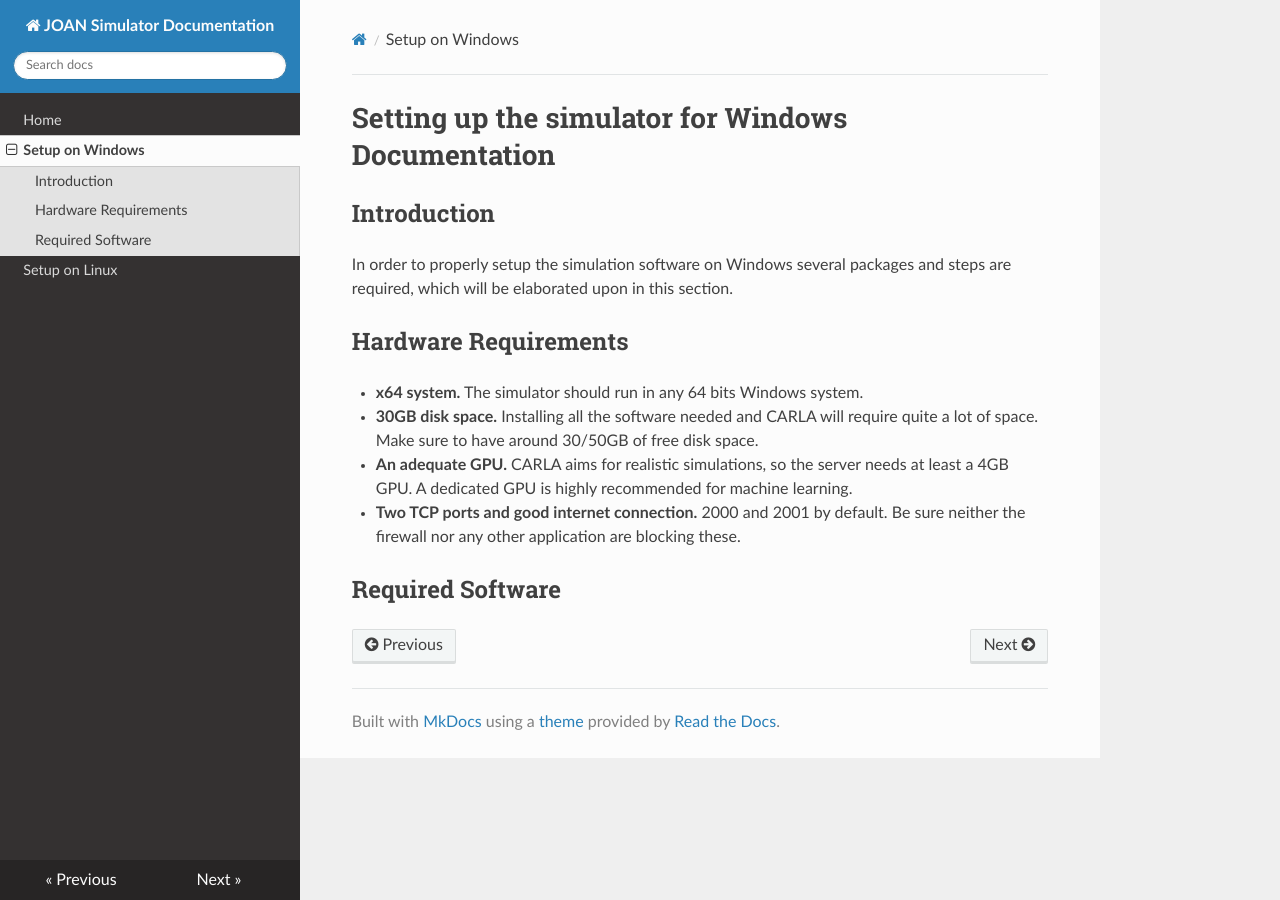
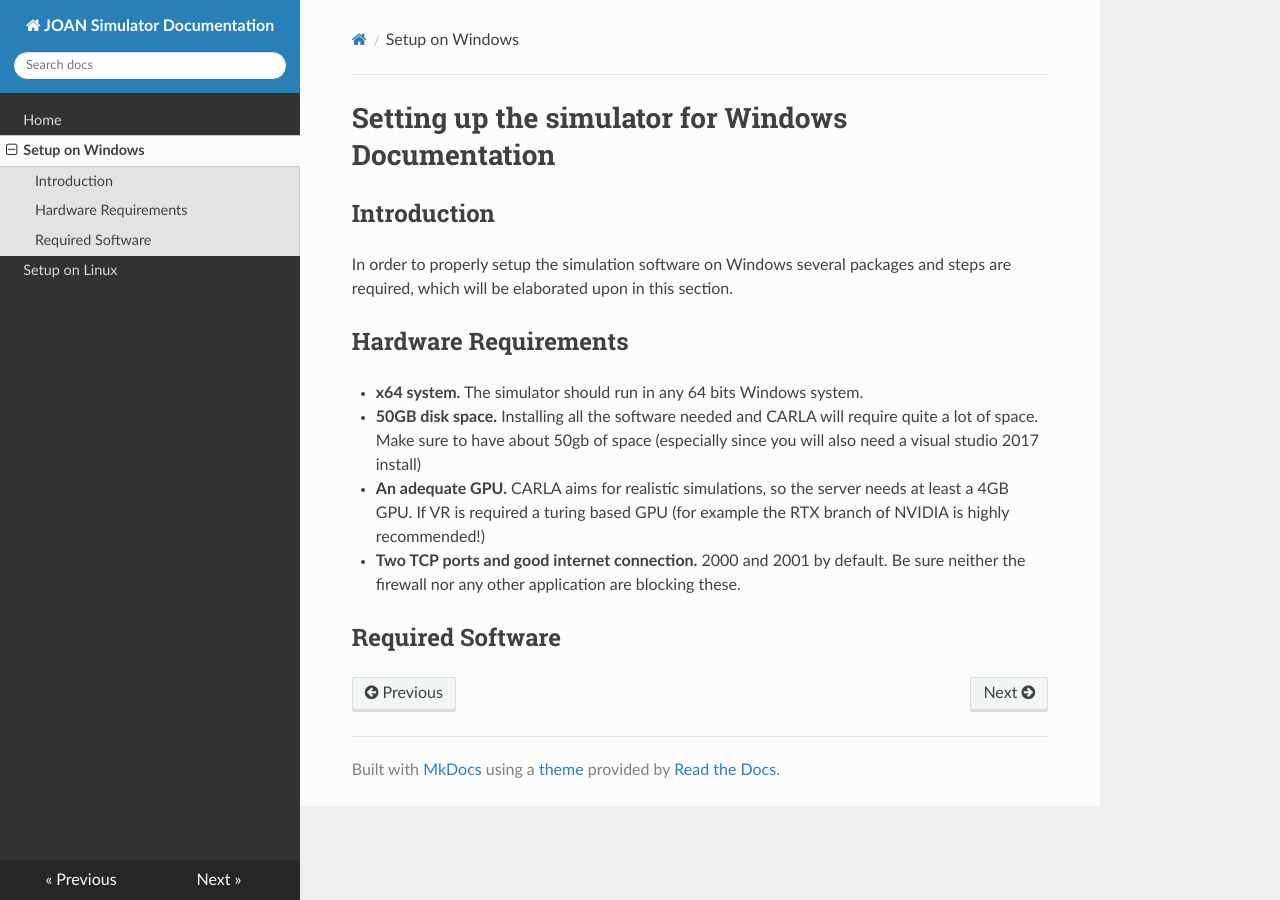
Before and after one commit to tud-hri/joan, an MkDocs documentation site: the page built from docs/winsetup.md, in a window 1280 px wide. Built offline with MkDocs 1.6.1, drawn with Linux system fonts in a browser that asks for light colours; nearby versions of some CDN libraries.

Commit message:
Changed winsetup doc

```diff
--- a/docs/winsetup.md
+++ b/docs/winsetup.md
@@ -5,7 +5,9 @@ In order to properly setup the simulation software on Windows several packages a
 
 ## Hardware Requirements
 * __x64 system.__ The simulator should run in any 64 bits Windows system.
-* __30GB disk space.__ Installing all the software needed and CARLA will require quite a lot of space. Make sure to have around 30/50GB of free disk space.
-* __An adequate GPU.__ CARLA aims for realistic simulations, so the server needs at least a 4GB GPU. A dedicated GPU is highly recommended for machine learning.
+* __50GB disk space.__ Installing all the software needed and CARLA will require quite a lot of space. Make sure to have about 50gb of space (especially since you will also need a visual studio 2017 install)
+* __An adequate GPU.__ CARLA aims for realistic simulations, so the server needs at least a 4GB GPU. If VR is required a turing based GPU (for example the RTX branch of NVIDIA is highly recommended!)
 * __Two TCP ports and good internet connection.__ 2000 and 2001 by default. Be sure neither the firewall nor any other application are blocking these.
+
+
 ## Required Software
```
